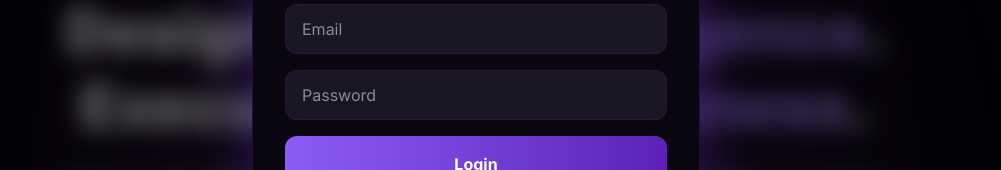
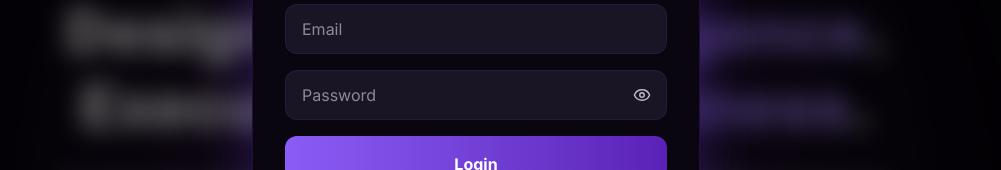
Before and after one commit to block-web01/blockwebmain, a Next.js app: page / in a window 1280 px wide. Both pictures are taken after a click on the button "Login". Shown: the part 264-434 px from the top of the page, without its empty margins (164-1165 px from the left). Built offline with nearby package versions, Linux system fonts and the light colour scheme; no server answers.

Commit message:
passward toggle fixed

```diff
--- a/src/components/AuthModal.tsx
+++ b/src/components/AuthModal.tsx
@@ -2,7 +2,7 @@
 
 import { useState } from "react";
 import { LazyMotion, domAnimation, m, AnimatePresence } from "framer-motion";
-import { X, Loader2, AlertCircle } from "lucide-react";
+import { X, Loader2, AlertCircle, Eye, EyeOff } from "lucide-react";
 import { signIn } from "next-auth/react";
 import { useRouter } from "next/navigation";
 import Image from "next/image";
@@ -20,6 +20,7 @@ export default function AuthModal({ open, onClose, initialError = "", initialMod
   const [isLogin, setIsLogin] = useState(initialMode === "login");
   const [email, setEmail] = useState("");
   const [password, setPassword] = useState("");
+  const [showPassword, setShowPassword] = useState(false);
   const [name, setName] = useState("");
   const [loading, setLoading] = useState(false);
   const [error, setError] = useState(initialError);
@@ -145,14 +146,24 @@ export default function AuthModal({ open, onClose, initialError = "", initialMod
                   className="w-full px-4 py-3 rounded-xl bg-[#1a1525] border border-[rgba(124,58,237,0.12)] text-white focus:outline-none focus:border-[#7c3aed] transition-colors"
                 />
 
+                <div className="relative">
                   <input
-                  type="password"
+                    type={showPassword ? "text" : "password"}
                     required
                     placeholder="Password"
                     value={password}
                     onChange={(e) => setPassword(e.target.value)}
-                  className="w-full px-4 py-3 rounded-xl bg-[#1a1525] border border-[rgba(124,58,237,0.12)] text-white focus:outline-none focus:border-[#7c3aed] transition-colors"
+                    className="w-full px-4 py-3 pr-12 rounded-xl bg-[#1a1525] border border-[rgba(124,58,237,0.12)] text-white focus:outline-none focus:border-[#7c3aed] transition-colors"
                   />
+                  <button
+                    type="button"
+                    onClick={() => setShowPassword(!showPassword)}
+                    className="absolute right-4 top-1/2 -translate-y-1/2 text-[#bdb7c8] hover:text-white transition-colors focus:outline-none"
+                    aria-label={showPassword ? "Hide password" : "Show password"}
+                  >
+                    {showPassword ? <EyeOff size={18} /> : <Eye size={18} />}
+                  </button>
+                </div>
 
                 {error && (
                   <div className="flex items-center gap-2 text-red-400 text-xs py-1">
```
Lines whose indentation alone changed are shown as unchanged.
